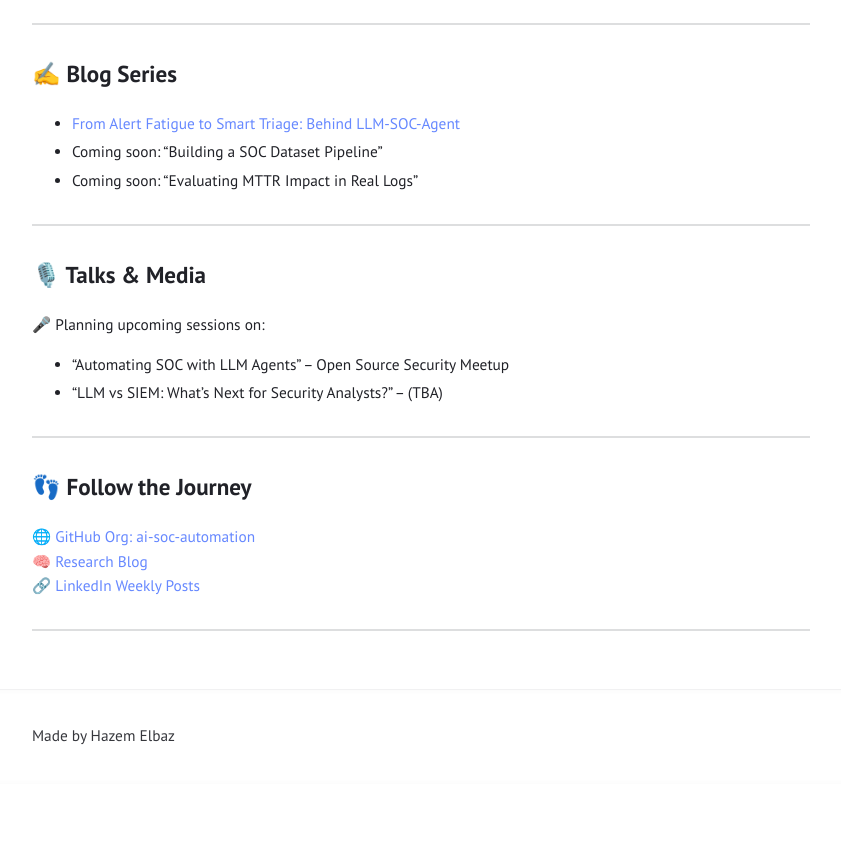
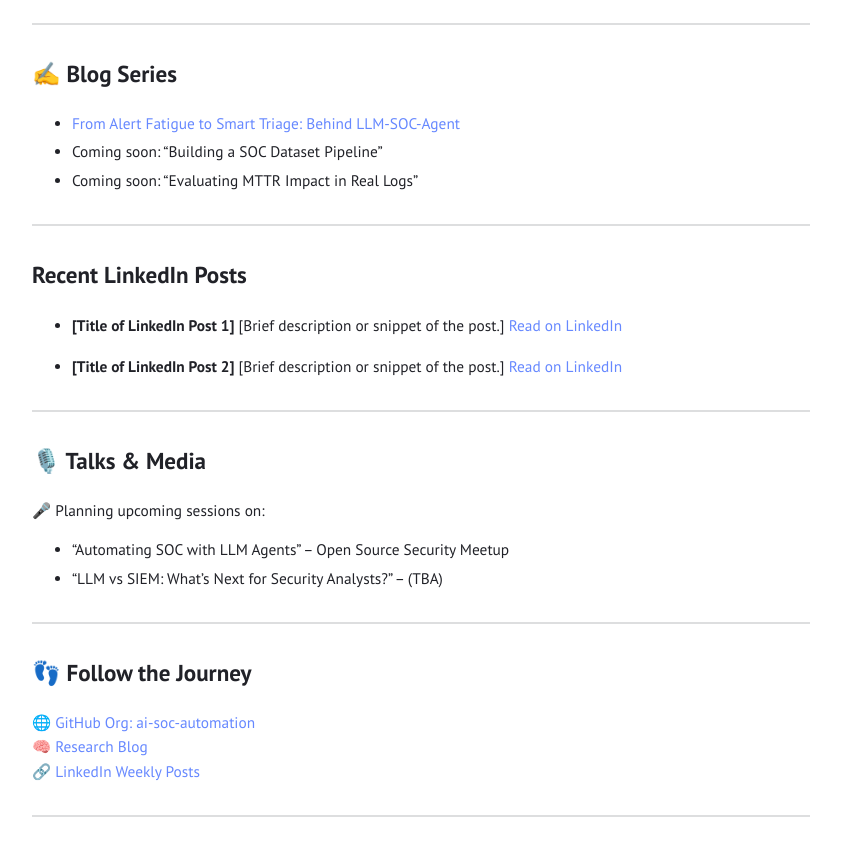
Before and after one commit to elbazhazem/elbazhazem.github.io, a Jekyll site: the page built from ai-soc-automation.md, in a window 1280 px wide and 900 px high, scrolled down 1625 px. Shown: the top 856 px of the window, without its empty margins (219-1060 px from the left). Built offline with Jekyll 4.4.1, drawn with Linux system fonts in a browser that asks for light colours; before the commit the page ends 2409 px from its top, so only the background shows below that.

Commit message:
Update ai-soc-automation.md
add section [Recent LinkedIn Posts]

```diff
--- a/ai-soc-automation.md
+++ b/ai-soc-automation.md
@@ -69,6 +69,17 @@ _A 6-week study exploring LLM-based triage versus traditional SOAR rules._
 
 ---
 
+## Recent LinkedIn Posts
+
+* **[Title of LinkedIn Post 1]**
+    [Brief description or snippet of the post.]
+    [Read on LinkedIn]([Link to your LinkedIn post 1])
+
+* **[Title of LinkedIn Post 2]**
+    [Brief description or snippet of the post.]
+    [Read on LinkedIn]([Link to your LinkedIn post 2])
+
+---
 ## 🎙️ Talks & Media
 
 🎤 Planning upcoming sessions on:
```
